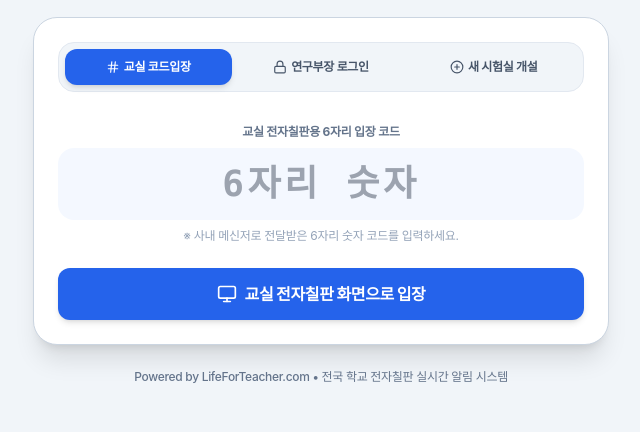
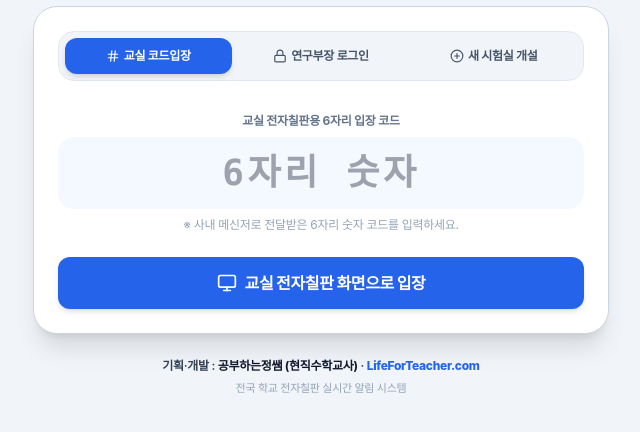
Before and after one commit to jykssam-web/school-exam-board, a website: page public/index.html in a window 1280 px wide. Shown: the part 252-684 px from the top of the page, without its empty margins (319-959 px from the left). Drawn offline with nearby package versions, Linux system fonts and the light colour scheme; no server answers; a web font is replaced by a local one.

Commit message:
Add developer credit: 공부하는정쌤 (현직수학교사) · LifeForTeacher.com

```diff
--- a/public/index.html
+++ b/public/index.html
@@ -177,8 +177,13 @@
 
       </div>
 
-      <div class="mt-6 text-xs text-slate-500 text-center font-medium">
-        Powered by LifeForTeacher.com • 전국 학교 전자칠판 실시간 알림 시스템
+      <div class="mt-6 text-xs text-slate-500 text-center flex flex-col items-center gap-1.5">
+        <div class="font-semibold text-slate-700">
+          기획·개발 : <strong class="text-slate-900 font-bold">공부하는정쌤 (현직수학교사)</strong> · <a href="https://lifeforteacher.com" target="_blank" class="text-blue-600 hover:text-blue-800 hover:underline font-extrabold transition">LifeForTeacher.com</a>
+        </div>
+        <div class="text-[11px] text-slate-400 font-medium">
+          전국 학교 전자칠판 실시간 알림 시스템
+        </div>
       </div>
     </div>
   </div>
```
